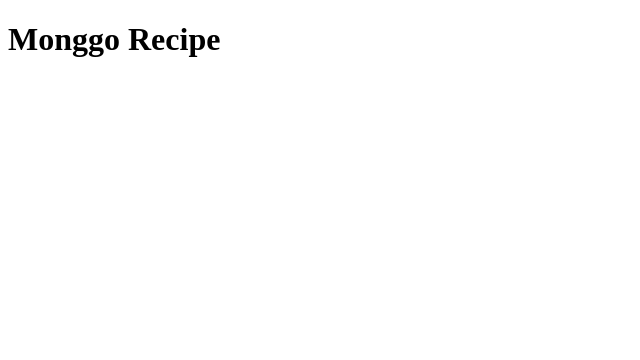
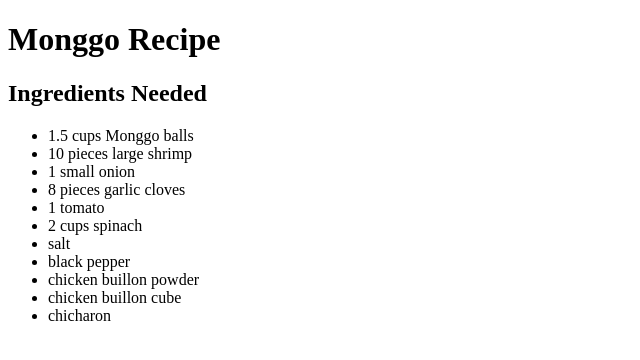
Before and after one commit to VSarmiento/Recipes, a plain HTML site: page recipes/monggo.html in a window 1280 px wide. Shown: the whole page, without its empty margins (0-640 px from the left). Drawn offline with Linux system fonts and the light colour scheme.

Commit message:
Added ingredients needed to lumpia and monggo

```diff
--- a/recipes/monggo.html
+++ b/recipes/monggo.html
@@ -6,6 +6,19 @@
     </head>
     <body>
         <h1>Monggo Recipe</h1>
-
+        <h2>Ingredients Needed</h2>
+        <ul>
+            <li>1.5 cups Monggo balls</li>
+            <li>10 pieces large shrimp</li>
+            <li>1 small onion</li>
+            <li>8 pieces garlic cloves</li>
+            <li>1 tomato</li>
+            <li>2 cups spinach</li>
+            <li>salt</li>
+            <li>black pepper</li>
+            <li>chicken buillon powder</li>
+            <li>chicken buillon cube</li>
+            <li>chicharon</li>
+        </ul>
     </body>
 </html>
```
Also changed, not shown: index.html (+2 -3 lines), recipes/lumpia.html (added, +24 -0 lines).
